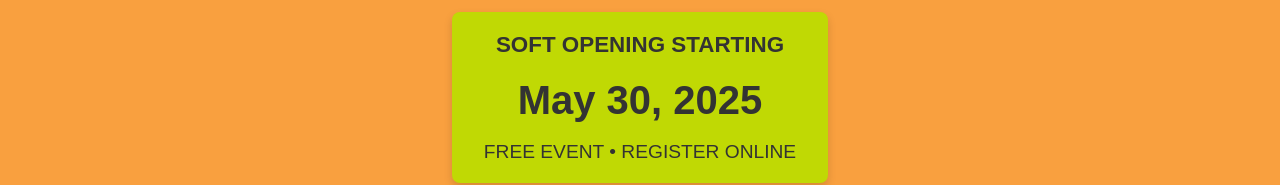
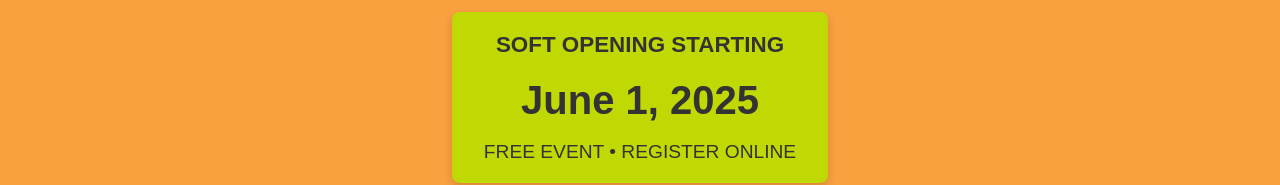
Before and after one commit to supertimmyh/picktopia_landing_page, a React (Vite) app: page /soft-opening-signup in a window 1280 px wide. Shown: the part 330-515 px from the top of the page. Built offline with nearby package versions, Linux system fonts and the light colour scheme.

Commit message:
Change soft opening date

```diff
--- a/src/components/SoftOpeningSignUp.jsx
+++ b/src/components/SoftOpeningSignUp.jsx
@@ -156,7 +156,7 @@ const SoftOpeningSignUp = () => {
 
       <EventDetails>
         <EventInfo style={{fontWeight: 'bold', fontSize: '1.4rem', marginBottom: '0.5rem'}}>SOFT OPENING STARTING</EventInfo>
-        <EventDate>May 30, 2025</EventDate>
+        <EventDate>June 1, 2025</EventDate>
         <EventInfo>FREE EVENT • REGISTER ONLINE</EventInfo>
       </EventDetails>
 
```
